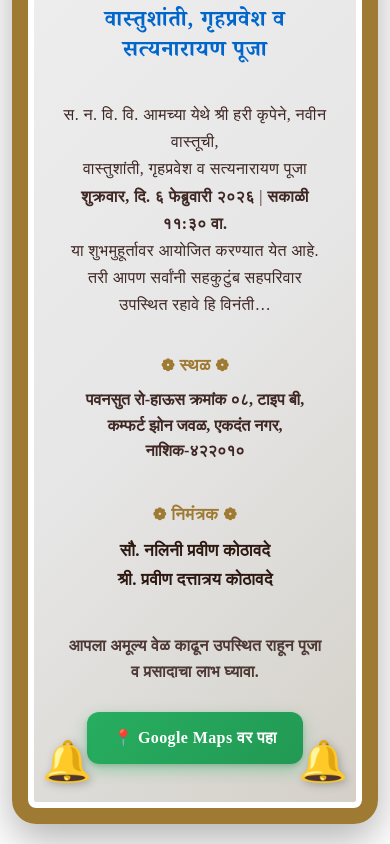
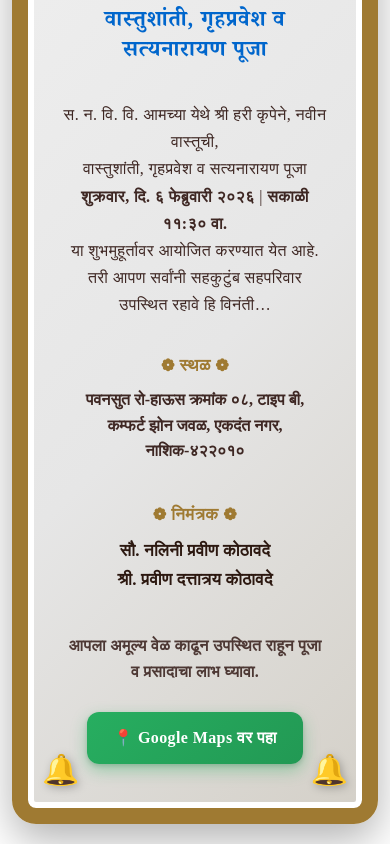
Before and after one commit to Ritesh20101998/invitation_card, a React (Create React App) app: page / in a window 390 px wide. Shown: the part 406-1250 px from the top of the page. Built offline with nearby package versions, Linux system fonts and the light colour scheme.

Commit message:
first commit4

```diff
--- a/src/components/InvitationCard.css
+++ b/src/components/InvitationCard.css
@@ -482,7 +482,7 @@
     .bell-bottom-left,
     .bell-bottom-right {
         bottom: 12px;
-        font-size: 40px;
+        /* font-size: 40px; */
     }
 
     .bell-top-left,
```
